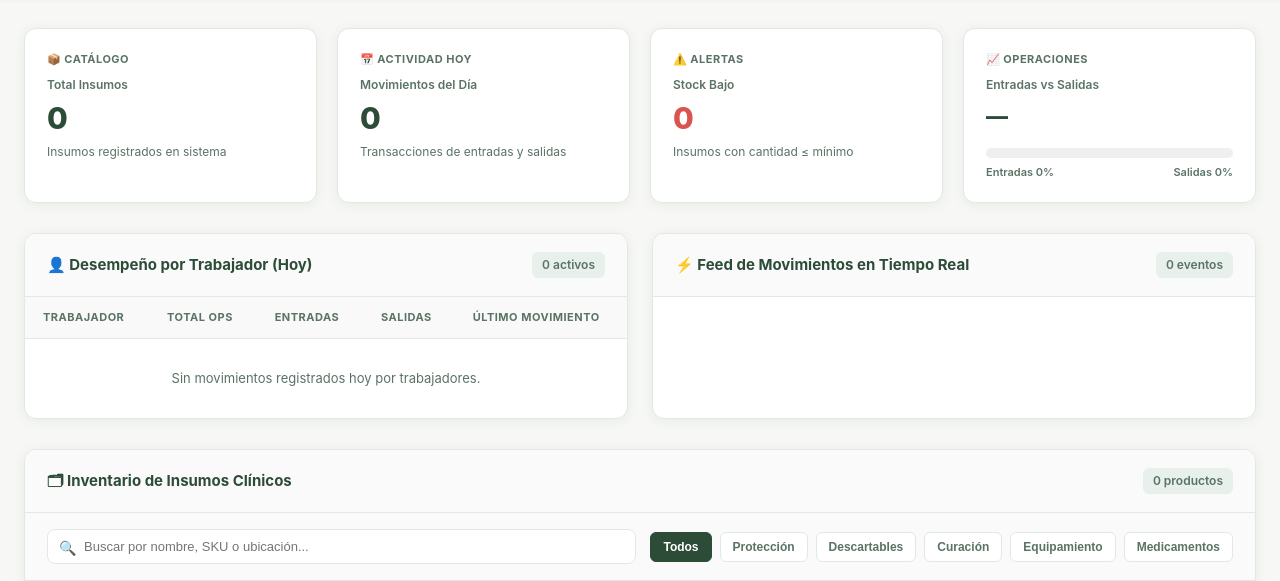
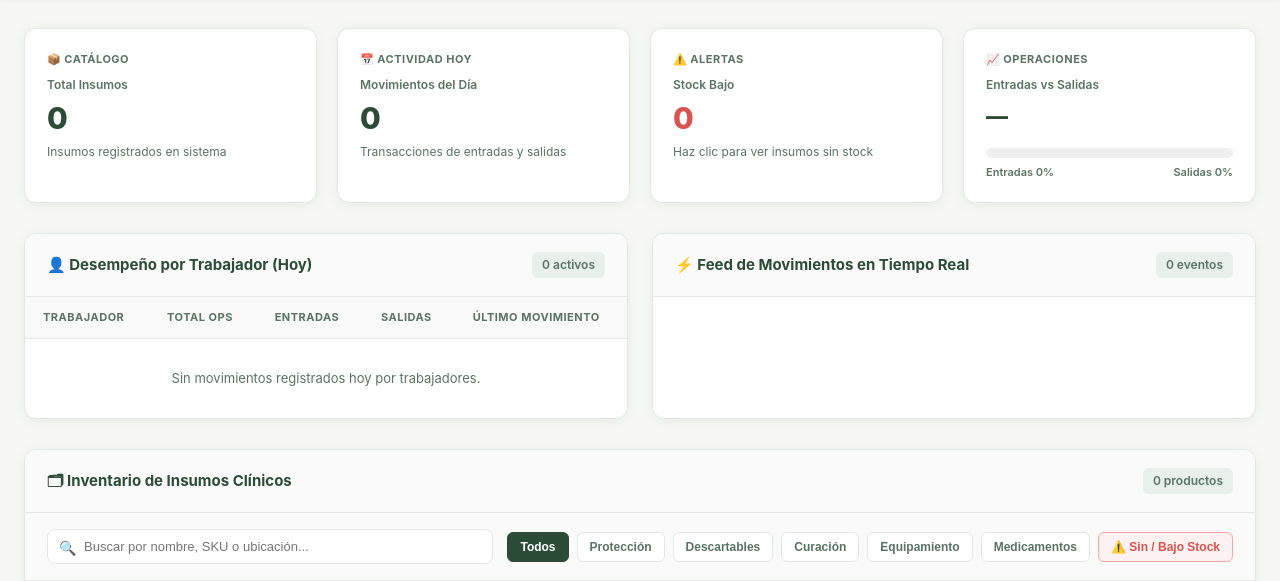
Before and after one commit to Lilzkan/Cappucare-Backend, a web app: page /index.html in a window 1280 px wide. Shown: the part 78-659 px from the top of the page. Run offline with its HTML, style and script files only (its server is not run), Linux system fonts and the light colour scheme; data that the repository does not hold is empty.

Commit message:
feat: agregar botón de filtro 'Sin / Bajo Stock' e interacción desde la tarjeta KPI de Alertas

```diff
--- a/src/main/resources/static/index.html
+++ b/src/main/resources/static/index.html
@@ -421,6 +421,17 @@
     border-color: var(--verde-bosque);
   }
 
+  .filter-btn-alerta {
+    color: var(--rojo-alerta);
+    border-color: #FCA5A5;
+    background-color: var(--rojo-fondo);
+  }
+  .filter-btn-alerta:hover, .filter-btn-alerta.active {
+    background-color: var(--rojo-alerta) !important;
+    color: var(--blanco) !important;
+    border-color: var(--rojo-alerta) !important;
+  }
+
   .stock-badge {
     display: inline-block;
     padding: 3px 8px;
@@ -499,11 +510,11 @@
         <span class="kpi-sub">Transacciones de entradas y salidas</span>
       </div>
 
-      <div class="card">
+      <div class="card" style="cursor:pointer;" onclick="filtrarStockBajoCard()" title="Ver insumos con stock bajo o agotado">
         <span class="kpi-tag">&#9888;&#65039; Alertas</span>
         <div class="kpi-label" style="font-size:12px; color:var(--texto-secundario); font-weight:600;">Stock Bajo</div>
         <div class="kpi-value alerta" id="kpiStockBajo">0</div>
-        <span class="kpi-sub">Insumos con cantidad &le; mínimo</span>
+        <span class="kpi-sub">Haz clic para ver insumos sin stock</span>
       </div>
 
       <div class="card">
@@ -579,6 +590,7 @@
           <button class="filter-btn" onclick="setCategoria('CURACION', this)">Curación</button>
           <button class="filter-btn" onclick="setCategoria('EQUIPAMIENTO', this)">Equipamiento</button>
           <button class="filter-btn" onclick="setCategoria('MEDICAMENTOS', this)">Medicamentos</button>
+          <button class="filter-btn filter-btn-alerta" id="btnStockBajo" onclick="setCategoria('STOCK_BAJO', this)">⚠️ Sin / Bajo Stock</button>
         </div>
       </div>
       <div class="table-wrap">
@@ -766,8 +778,15 @@
       window.setCategoria = function(cat, btn){
         categoriaActual = cat;
         document.querySelectorAll('.filter-btn').forEach(b => b.classList.remove('active'));
-        btn.classList.add('active');
+        if (btn) btn.classList.add('active');
         renderInventario();
+      };
+
+      window.filtrarStockBajoCard = function(){
+        const btn = document.getElementById('btnStockBajo');
+        if (btn) window.setCategoria('STOCK_BAJO', btn);
+        const sec = document.querySelector('.panel-full');
+        if (sec) sec.scrollIntoView({ behavior: 'smooth' });
       };
 
       window.filtrarInventario = function(){
@@ -778,7 +797,11 @@
       function renderInventario(){
         const tbody = els.tbodyInventario;
         const filtrados = productos.filter(p => {
-          const matchCat = (categoriaActual === 'TODOS' || p.categoria === categoriaActual);
+          const disp = p.cantidadDisponible ?? 0;
+          const min = p.stockMinimo ?? 0;
+          const matchCat = (categoriaActual === 'TODOS') ? true :
+                           (categoriaActual === 'STOCK_BAJO' || categoriaActual === 'SIN_STOCK') ? (disp <= min) :
+                           (p.categoria === categoriaActual);
           const matchText = !textoBusqueda ||
             (p.nombre && p.nombre.toLowerCase().includes(textoBusqueda)) ||
             (p.id && p.id.toLowerCase().includes(textoBusqueda)) ||
```
